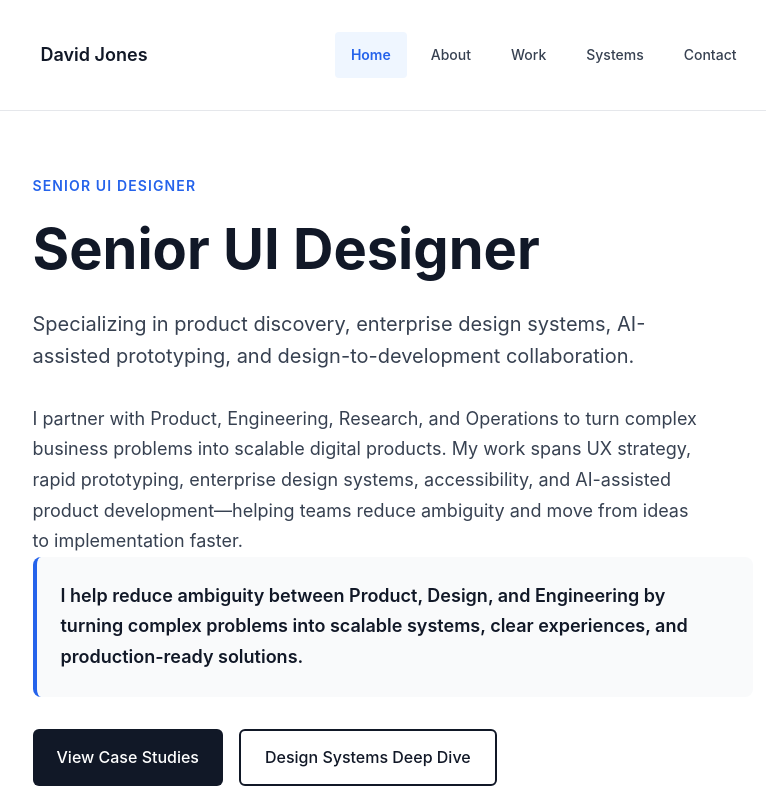
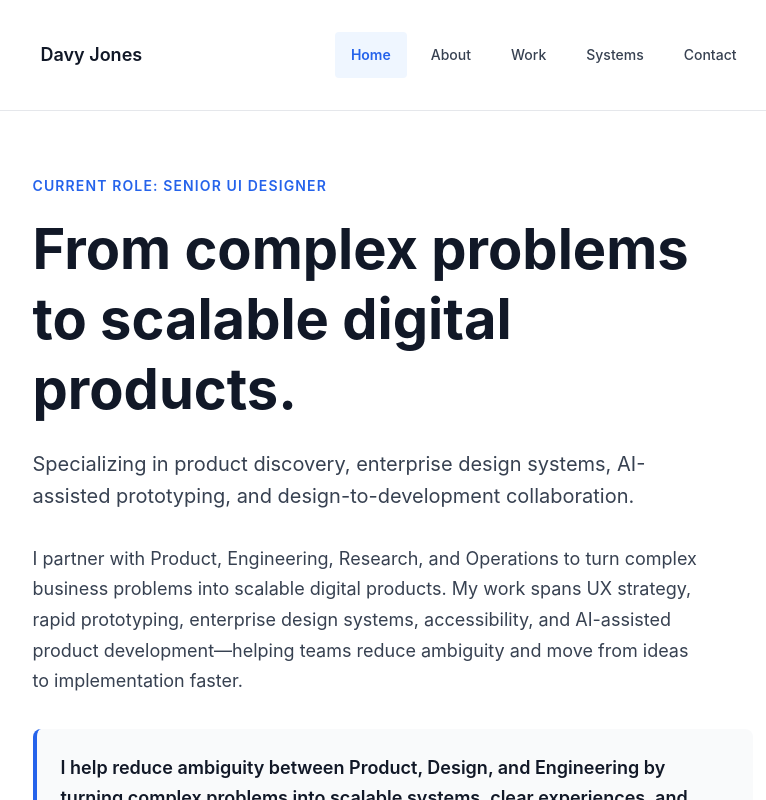
Before and after one commit to davyjonesdesign/davy-jones, a React (Create React App) app: page / in a window 1280 px wide. Shown: the top 800 px of the page, without its empty margins (240-1006 px from the left). Built offline with nearby package versions, Linux system fonts and the light colour scheme.

Commit message:
Update styling bugs

```diff
--- a/src/components/Navigation.js
+++ b/src/components/Navigation.js
@@ -50,7 +50,7 @@ const Navigation = () => {
     <nav role="navigation" aria-label="Main navigation">
       <div className="nav-container">
         <Link to="/" className="nav-logo" onClick={handleLinkClick}>
-          David Jones
+          Davy Jones
         </Link>
 
         {/* Desktop Navigation */}
--- a/src/index.css
+++ b/src/index.css
@@ -577,17 +577,18 @@ nav {
   flex-wrap: wrap;
   gap: var(--spacing-sm);
   padding-left: 0;
-  margin: 0 0 var(--spacing-md) -16px;
+  margin: 0 0 -4px -8px;
+  padding-top: var(--spacing-xs);
 }
 
 .highlight-tags li {
   margin: 0;
-  padding: 0.3rem 0.65rem;
+  padding: 0 var(--spacing-sm);
   border-radius: 999px;
   background-color: var(--color-hover-background);
   border: 1px solid var(--color-border);
   color: var(--color-text-secondary);
-  font-size: var(--font-size-sm);
+  font-size: var(--font-size-xs);
 }
 
 .highlight-card-featured .btn {
@@ -758,6 +759,7 @@ nav {
   display: flex;
   flex-direction: column;
   gap: var(--spacing-2xl);
+  margin-top: var(--spacing-2xl);
 }
 
 .project-item {
@@ -1198,6 +1200,7 @@ nav {
   font-size: var(--font-size-lg);
   font-weight: var(--font-weight-semibold);
   line-height: var(--line-height-relaxed);
+  margin-top: var(--spacing-xl);
 }
 
 .landing-highlights .section-heading {
--- a/src/pages/Home.js
+++ b/src/pages/Home.js
@@ -58,8 +58,8 @@ const Home = () => {
   return (
     <div className="landing container">
       <div className="landing-hero">
-        <p className="eyebrow">Senior UI Designer</p>
-        <h1>Senior UI Designer</h1>
+        <p className="eyebrow">Current role: Senior UI Designer</p>
+        <h1>From complex problems to scalable digital products.</h1>
         <p className="landing-intro">
           Specializing in product discovery, enterprise design systems, AI-assisted prototyping, and design-to-development collaboration.
         </p>
```
